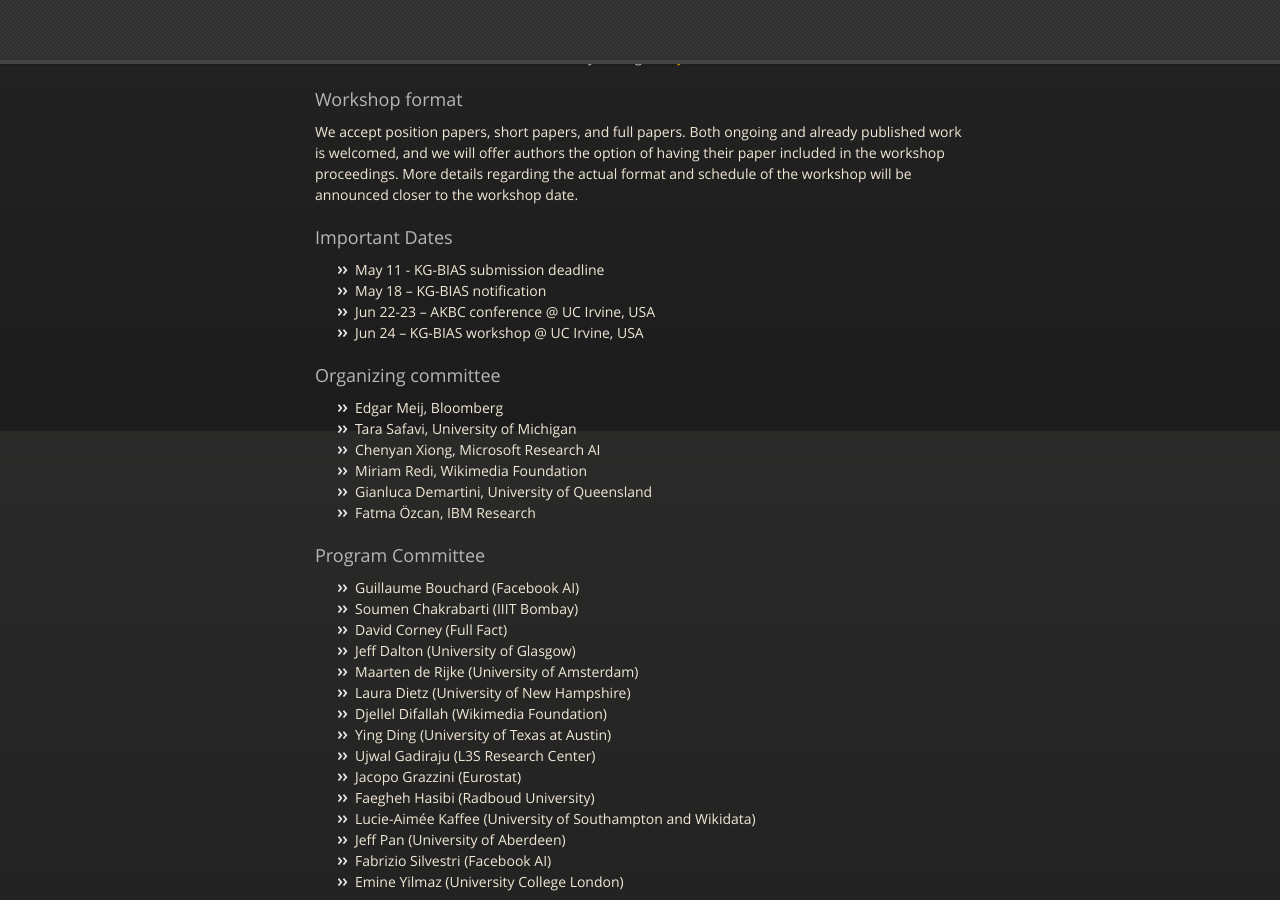
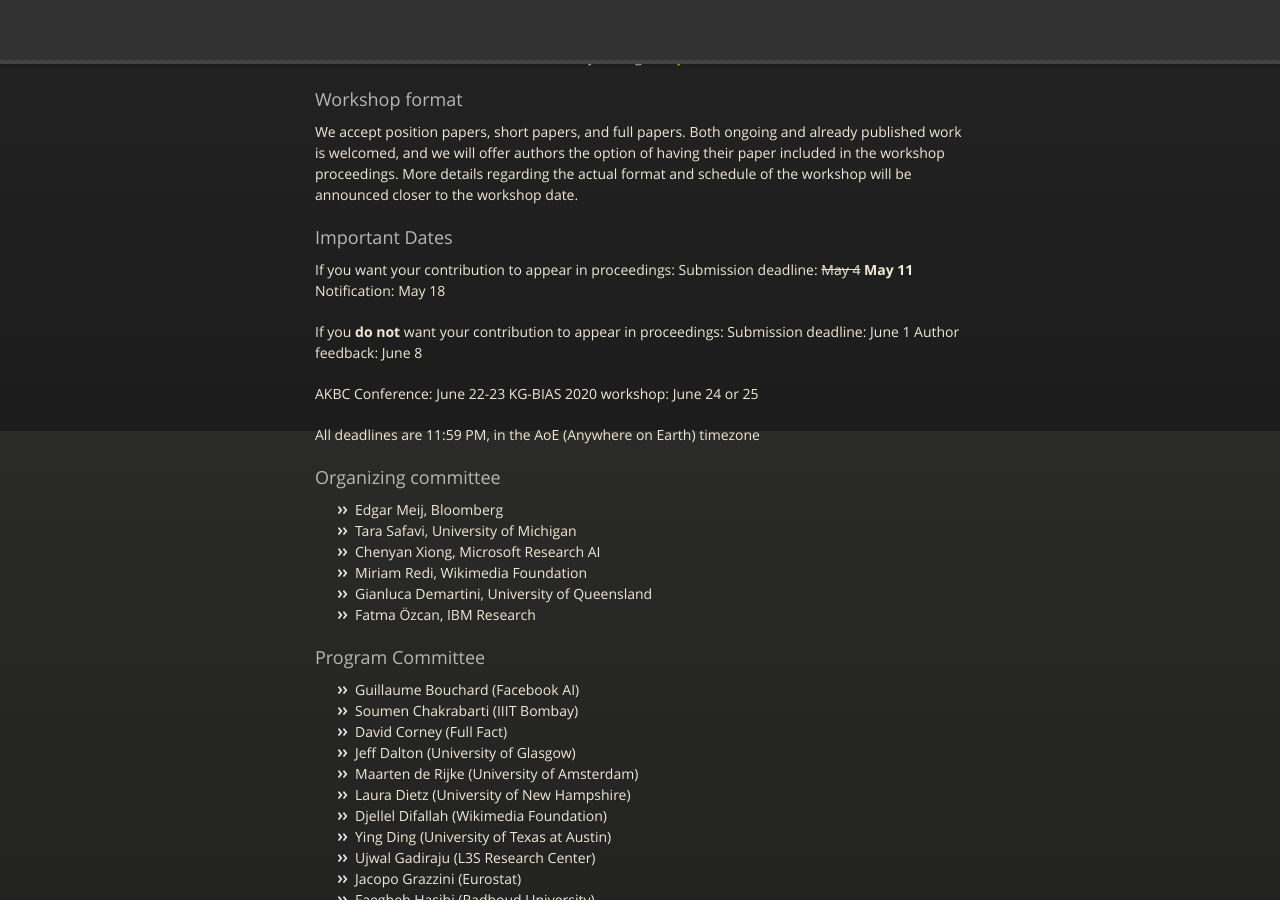
Before and after one commit to kg-bias/kg-bias.github.io, a Jekyll site: the page built from index.md, in a window 1280 px wide and 900 px high, scrolled down 1369 px. Built offline with Jekyll 4.4.1, drawn with Linux system fonts in a browser that asks for light colours.

Commit message:
Update index.md

```diff
--- a/index.md
+++ b/index.md
@@ -41,10 +41,18 @@
 We accept position papers, short papers, and full papers. Both ongoing and already published work is welcomed, and we will offer authors the option of having their paper included in the workshop proceedings. More details regarding the actual format and schedule of the workshop will be announced closer to the workshop date.
 
 ### Important Dates
-* May 11 - KG-BIAS submission deadline
-* May 18 – KG-BIAS notification
-* Jun 22-23 – AKBC conference @ UC Irvine, USA
-* Jun 24 – KG-BIAS workshop @ UC Irvine, USA
+If you want your contribution to appear in proceedings:
+Submission deadline: ~~May 4~~ **May 11**
+Notification: May 18
+
+If you **do not** want your contribution to appear in proceedings:
+Submission deadline: June 1
+Author feedback: June 8
+
+AKBC Conference: June 22-23
+KG-BIAS 2020 workshop: June 24 or 25
+
+All deadlines are 11:59 PM, in the AoE (Anywhere on Earth) timezone
 
 ### Organizing committee
 * Edgar Meij, Bloomberg
```
